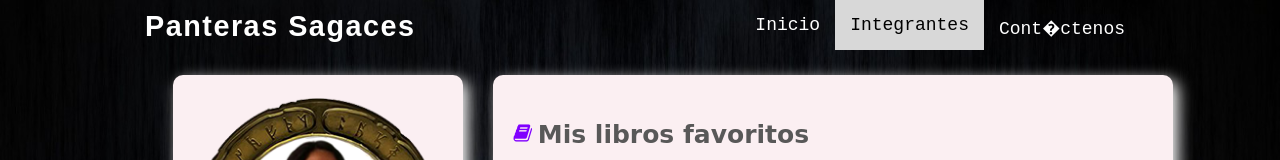
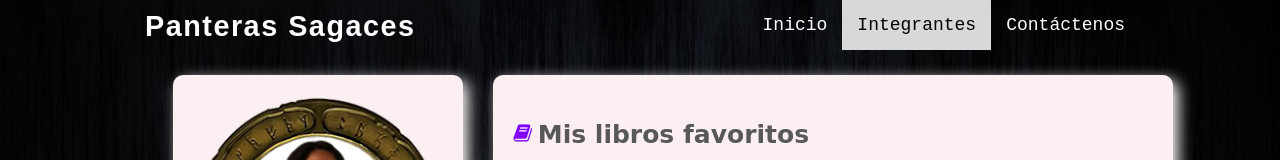
Before and after one commit to MayraCastillo/PaginaWebOficial, a plain HTML site: page perfilMayra.html in a window 1280 px wide. Shown: the top 160 px of the page. Drawn offline with Linux system fonts and the light colour scheme.

Commit message:
Página Web

```diff
--- a/perfilMayra.html
+++ b/perfilMayra.html
@@ -27,7 +27,7 @@
                 <li class="subMenu-item"><a class="menu-link" href="perfilNicole.html">Nicole Urbano</a><li>
               </ul>
             <li>
-	    <li class="menu-item"><a class="menu-link" href="sugerencia.html">Cont�ctenos</a>
+	    <li class="menu-item"><a class="menu-link" href="sugerencia.html">Contáctenos</a>
           </ul>
         </nav>
       </div>
```
